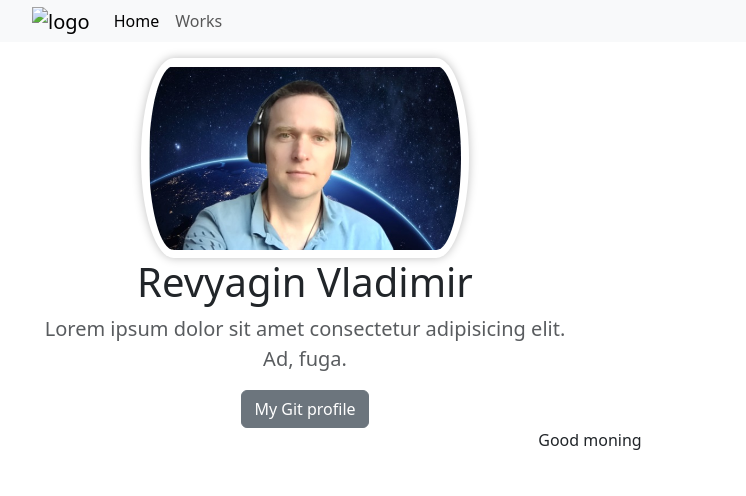
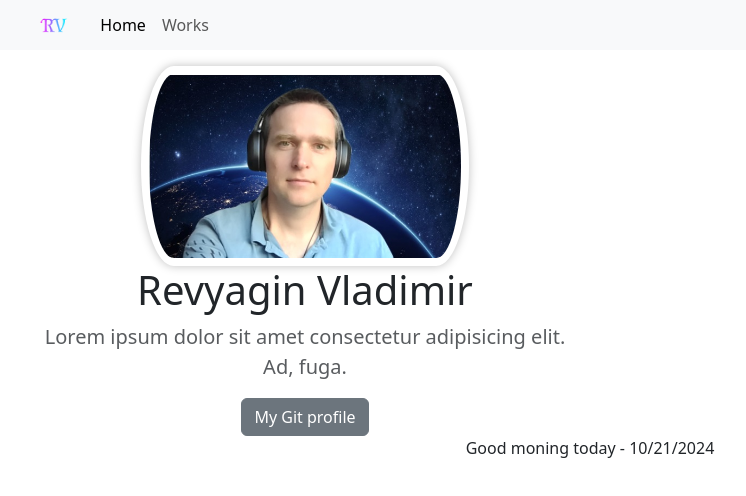
Before and after one commit to Fillinius/frontops2, a website: page app/index.html in a window 1280 px wide. Shown: the whole page, without its empty margins (50-796 px from the left). Drawn offline with nearby package versions, Linux system fonts and the light colour scheme.

Commit message:
chore - исп. ошибки отображения изобр

```diff
--- a/app/addTime.js
+++ b/app/addTime.js
@@ -11,4 +11,4 @@ if (nowHour >= 13 && nowHour <= 21) {
 if (nowHour >= 22 && nowHour <= 7) {
   greating = 'Good night'
 }
-document.write(greating)
+document.write(`${greating} today - ${time.toLocaleDateString()}`)
--- a/app/index.html
+++ b/app/index.html
@@ -30,7 +30,7 @@
     <nav class="navbar navbar-expand-lg bg-body-tertiary p-0">
       <div class="container">
         <a class="navbar-brand" href="/">
-          <img src="./image/RV (1).png" alt="logo" height="40em" />
+          <img src="./image/RV.png" alt="logo" height="40em" />
         </a>
         <button
           class="navbar-toggler"
```
Also changed, not shown: app/works.html (+1 -1 lines), app/image/sky&like.jpg (added).
